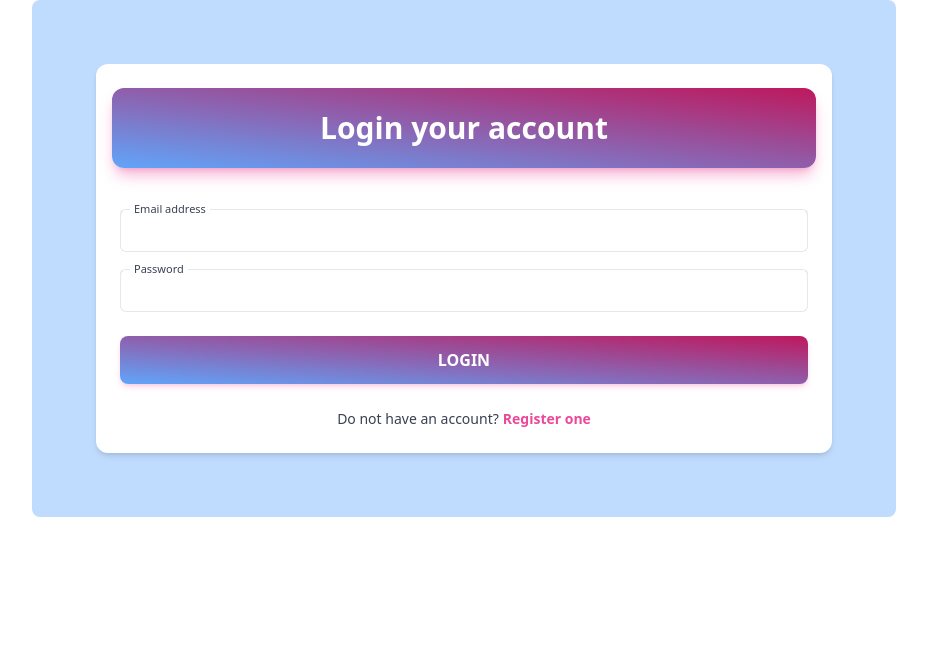
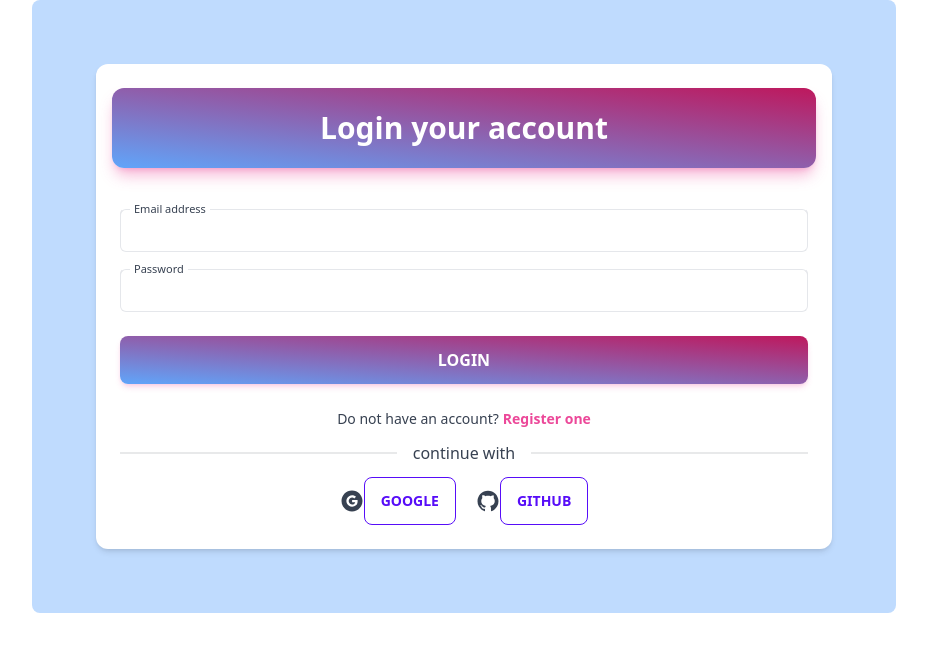
Before and after one commit to M-Arafat61/IT-seminar-react-firebase, a React app: page /login in a window 1280 px wide. Shown: the top 652 px of the page, without its empty margins (176-1103 px from the left). Built offline with nearby package versions, Linux system fonts and the light colour scheme; no server answers; the HTML template or start-up script is replaced by a standard one.

Commit message:
google and github popup login

```diff
--- a/src/authentication/AuthProvider.jsx
+++ b/src/authentication/AuthProvider.jsx
@@ -1,4 +1,5 @@
 import {
+  GithubAuthProvider,
   GoogleAuthProvider,
   createUserWithEmailAndPassword,
   onAuthStateChanged,
@@ -13,6 +14,7 @@ import PropTypes from "prop-types";
 
 export const AuthContext = createContext(null);
 const googleProvider = new GoogleAuthProvider();
+const githubProvider = new GithubAuthProvider();
 
 const AuthProvider = ({ children }) => {
   const [user, setUser] = useState(null);
@@ -51,6 +53,12 @@ const AuthProvider = ({ children }) => {
         console.log(err.message);
       });
   };
+  // github login
+
+  const githubLogin = () => {
+    setLoading(true);
+    return signInWithPopup(auth, githubProvider);
+  };
 
   // observer
   useEffect(() => {
@@ -71,6 +79,7 @@ const AuthProvider = ({ children }) => {
     userLogin,
     profileUpdate,
     googleLogin,
+    githubLogin,
     handleUserLogOut,
   };
   return (
--- /dev/null
+++ b/src/components/Shared/SocialLogin.jsx
@@ -0,0 +1,48 @@
+import { Link } from "react-router-dom";
+import useAuthContext from "../../hooks/useAuth";
+import { AiFillGoogleCircle, AiFillGithub } from "react-icons/ai";
+
+const SocialLogin = () => {
+  const { googleLogin, githubLogin } = useAuthContext();
+
+  const handleSocialLogin = media => {
+    media()
+      .then(res => {
+        console.log(res.user);
+      })
+      .catch(err => {
+        console.log(err.message);
+      });
+  };
+  return (
+    <div>
+      <div className='divider'>continue with</div>
+      <div className='flex items-center gap-5 justify-center'>
+        <div className='flex items-center'>
+          <AiFillGoogleCircle className='text-2xl'></AiFillGoogleCircle>
+          <Link>
+            <button
+              onClick={() => handleSocialLogin(googleLogin)}
+              className='btn btn-outline btn-primary'
+            >
+              Google
+            </button>
+          </Link>
+        </div>
+        <div className='flex items-center'>
+          <AiFillGithub className='text-2xl'></AiFillGithub>
+          <Link>
+            <button
+              onClick={() => handleSocialLogin(githubLogin)}
+              className='btn btn-outline btn-primary'
+            >
+              Github
+            </button>
+          </Link>
+        </div>
+      </div>
+    </div>
+  );
+};
+
+export default SocialLogin;
--- a/src/pages/Login/Login.jsx
+++ b/src/pages/Login/Login.jsx
@@ -1,5 +1,6 @@
 import { Link, useLocation, useNavigate } from "react-router-dom";
 import useAuthContext from "../../hooks/useAuth";
+import SocialLogin from "../../components/Shared/SocialLogin";
 
 const Login = () => {
   const { userLogin } = useAuthContext();
@@ -75,6 +76,7 @@ const Login = () => {
                   Register one
                 </Link>
               </p>
+              <SocialLogin></SocialLogin>
             </div>
           </form>
         </div>
--- a/src/pages/Register/Register.jsx
+++ b/src/pages/Register/Register.jsx
@@ -1,5 +1,6 @@
 import { Link, useNavigate } from "react-router-dom";
 import useAuthContext from "../../hooks/useAuth";
+import SocialLogin from "../../components/Shared/SocialLogin";
 
 const Register = () => {
   const { createUser, profileUpdate } = useAuthContext();
@@ -33,6 +34,7 @@ const Register = () => {
   };
 
   return (
+    <div className='max-w-6xl m-auto flex flex-col space-y-5 '>
       <div className='w-3/4 m-auto bg-blue-200 p-16 rounded-lg'>
         <div className='relative flex  flex-col rounded-xl bg-white bg-clip-border text-gray-700 shadow-md'>
           <div className='relative mx-4 mt-6 mb-4 grid h-20 place-items-center overflow-hidden rounded-xl bg-gradient-to-tr from-cyan-400 to-pink-800 bg-clip-border text-white shadow-lg shadow-pink-500/40'>
@@ -145,8 +147,10 @@ const Register = () => {
                   Login
                 </Link>
               </p>
+              <SocialLogin></SocialLogin>
             </div>
           </form>
+        </div>
       </div>
     </div>
   );
```
Lines whose indentation alone changed are shown as unchanged.
